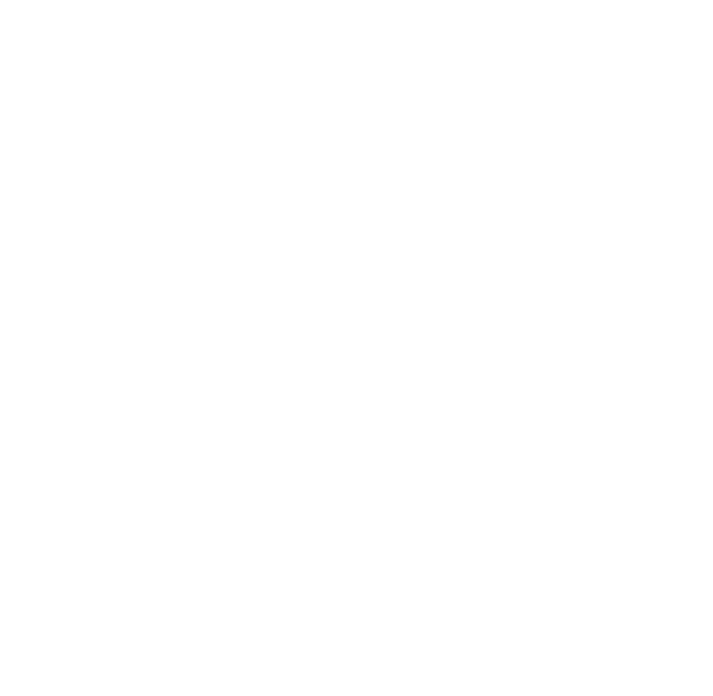
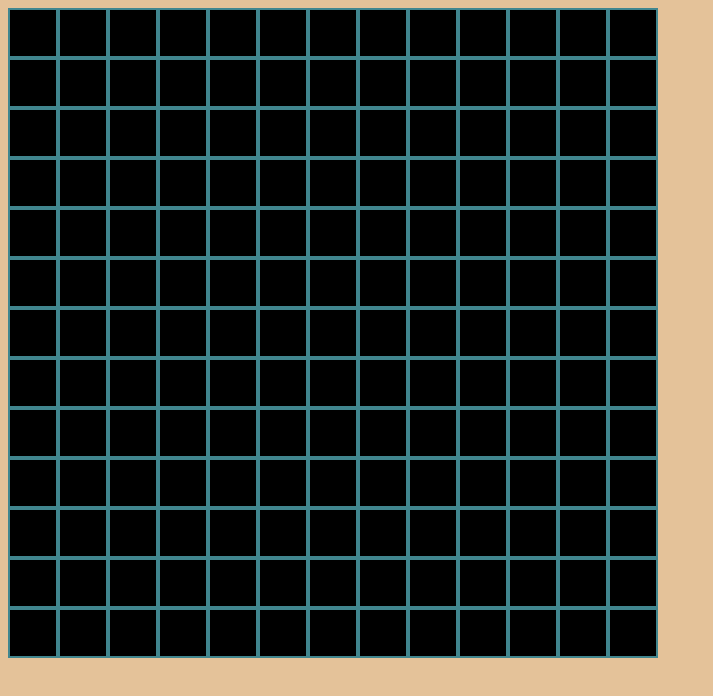
Before and after one commit to iohannc/EtchASketch-Odin, a plain HTML site: page index.html in a window 1280 px wide. Shown: the whole page, without its empty margins (0-713 px from the left). Drawn offline with Linux system fonts and the light colour scheme.

Commit message:
Basic sketch functionality added with css grid and mouseover event, drew an amogus

```diff
--- a/index.html
+++ b/index.html
@@ -4,9 +4,12 @@
   <meta charset="UTF-8">
   <meta http-equiv="X-UA-Compatible" content="IE=edge">
   <meta name="viewport" content="width=device-width, initial-scale=1.0">
+  <link rel="stylesheet" href="./src/styles.css">
+  <script src="./src/script.js" defer></script>
   <title>Etch-a-Sketch!</title>
 </head>
 <body>
-
+  <div class="sketchArea">
+  </div>
 </body>
 </html>
--- a/src/script.js
+++ b/src/script.js
@@ -0,0 +1,17 @@
+const sketchArea = document.querySelector(".sketchArea");
+let sketchPadSize = 13;
+sketchArea.style.gridTemplateColumns = `repeat(${sketchPadSize}, 50px)`;
+
+for (let i = 0; i < sketchPadSize * sketchPadSize; i++) {
+  let newDiv = document.createElement("div");
+  newDiv.classList.add("tile", `tile${i}`);
+  sketchArea.appendChild(newDiv);
+}
+
+const sketchTiles = document.querySelectorAll(".tile");
+console.log(sketchTiles);
+sketchTiles.forEach((tile) => {
+  tile.addEventListener("mouseover", (e) => {
+    e.target.style.backgroundColor = "white";
+  });
+});
--- a/src/styles.css
+++ b/src/styles.css
@@ -0,0 +1,22 @@
+html {
+  box-sizing: border-box;
+}
+
+*, ::before, ::after {
+  box-sizing: inherit;
+}
+
+body {
+background-color: rgb(228, 194, 153);
+}
+
+.sketchArea {
+  display: grid;
+  /* grid-template-columns: repeat(6, 50px); */
+}
+.tile {
+  height: 50px;
+  width: 50px;
+  background-color: black;
+  border: 2px solid rgb(65, 134, 143);
+}
```
